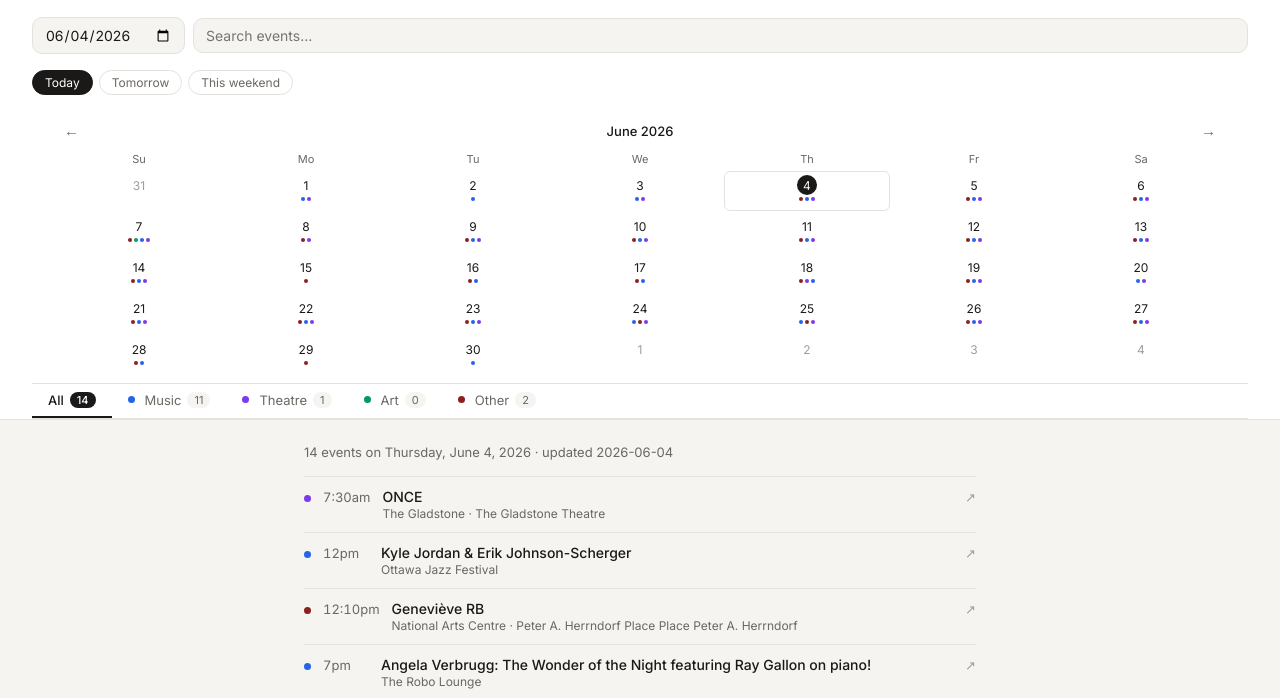
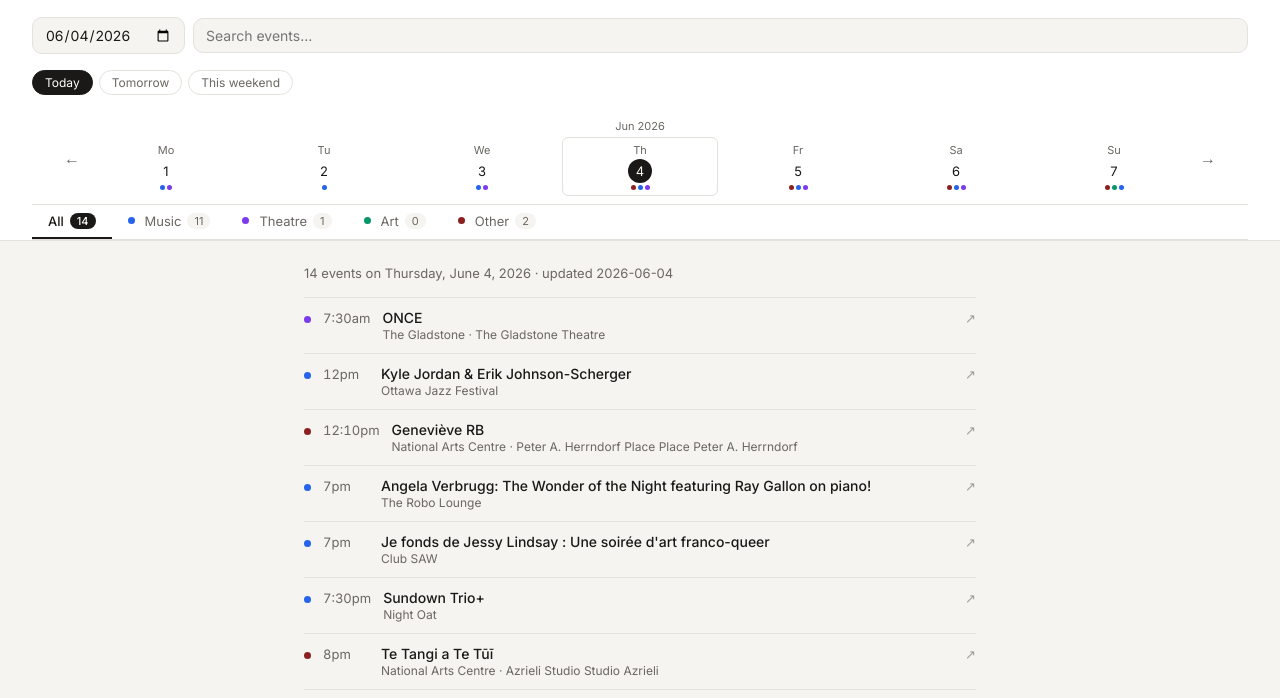
Before and after one commit to bartbols/OttawaEventFinder, a plain HTML site: page docs/index.html in a window 1280 px wide. Shown: the part 71-769 px from the top of the page. Drawn offline with Linux system fonts and the light colour scheme.

Commit message:
updated to weekly strip on desktop

```diff
--- a/docs/index.html
+++ b/docs/index.html
@@ -337,44 +337,31 @@
     }
 
     /* ── Calendar ── */
-    .cal-section { padding: 0.75rem 0 0.5rem; border-bottom: 0.5px solid var(--border); }
-    .cal-header { display: flex; align-items: center; justify-content: space-between; margin-bottom: 0.5rem; padding: 0 1.5rem; }
-    .cal-title { font-size: 13px; font-weight: 500; color: var(--text); }
-    .cal-nav { background: none; border: none; color: var(--muted); cursor: pointer; font-size: 15px; padding: 2px 8px; border-radius: var(--radius); font-family: inherit; }
-    .cal-nav:hover { color: var(--text); background: var(--surface); }
-    .cal-grid { display: grid; grid-template-columns: repeat(7, 1fr); gap: 1px; padding: 0 1.5rem; }
-    .cal-dow { text-align: center; font-size: 11px; color: var(--muted); padding: 2px 0 4px; }
-    .cal-day { border-radius: 6px; padding: 3px 2px; text-align: center; cursor: pointer; min-height: 40px; display: flex; flex-direction: column; align-items: center; gap: 2px; border: 0.5px solid transparent; }
-    .cal-day:hover:not(.cal-empty) { background: var(--surface); }
-    .cal-day.cal-selected { background: var(--surface); border-color: var(--border); }
-    .cal-empty { cursor: default; }
-    .cal-day-num { font-size: 12px; color: var(--text); width: 20px; height: 20px; display: flex; align-items: center; justify-content: center; border-radius: 50%; }
-    .cal-today-num { background: var(--text) !important; color: var(--bg) !important; }
-    .cal-other-month { color: var(--hint) !important; }
-    .cal-dots { display: flex; gap: 2px; justify-content: center; min-height: 6px; flex-wrap: wrap; max-width: 22px; }
+    .cal-section { padding: 0.5rem 0 0.25rem; border-bottom: 0.5px solid var(--border); }
+    .cal-header { display: none; }
+    .cal-grid { display: none; }
     .cal-dot { width: 4px; height: 4px; border-radius: 50%; flex-shrink: 0; }
-    @media (max-width: 480px) { .cal-grid, .cal-header { padding: 0 0.75rem; } }
 
-    /* ── Week strip (mobile) ── */
-    .week-strip { display: none; }
+    /* ── Week strip (all screen sizes) ── */
+    .week-strip { display: flex; align-items: center; gap: 0; padding: 0.25rem 1.5rem 0.25rem; }
+    .week-strip-nav { background: none; border: none; color: var(--muted); cursor: pointer; font-size: 16px; padding: 4px 8px; font-family: inherit; flex-shrink: 0; }
+    .week-strip-nav:hover { color: var(--text); }
+    .week-strip-inner { flex: 1; display: flex; flex-direction: column; gap: 2px; }
+    .week-strip-month { font-size: 11px; color: var(--muted); text-align: center; padding-bottom: 2px; }
+    .week-strip-days { display: grid; grid-template-columns: repeat(7, 1fr); gap: 2px; }
+    .week-day { display: flex; flex-direction: column; align-items: center; gap: 2px; padding: 5px 2px; border-radius: 6px; cursor: pointer; border: 0.5px solid transparent; }
+    .week-day:hover { background: var(--surface); }
+    .week-day.cal-selected { background: var(--surface); border-color: var(--border); }
+    .week-day-label { font-size: 11px; color: var(--muted); }
+    .week-day-num { font-size: 13px; color: var(--text); width: 24px; height: 24px; display: flex; align-items: center; justify-content: center; border-radius: 50%; }
+    .week-day-num.cal-today-num { background: var(--text); color: var(--bg); }
+    .week-dots { display: flex; gap: 2px; justify-content: center; min-height: 5px; }
+    .week-dot { width: 5px; height: 5px; border-radius: 50%; }
+
     @media (max-width: 700px) {
-      .cal-section .cal-grid { display: none; }
-      .cal-section .cal-header { display: none; }
-      .week-strip { display: flex; align-items: center; gap: 0; padding: 0.25rem 0.75rem 0.25rem; }
+      .week-strip { padding: 0.25rem 0.75rem 0.25rem; }
       .cal-section { padding: 0.25rem 0 0.25rem; }
-      .week-strip-nav { background: none; border: none; color: var(--muted); cursor: pointer; font-size: 16px; padding: 4px 6px; font-family: inherit; flex-shrink: 0; }
-      .week-strip-nav:hover { color: var(--text); }
-      .week-strip-inner { flex: 1; display: flex; flex-direction: column; gap: 2px; }
-      .week-strip-month { font-size: 11px; color: var(--muted); text-align: center; padding-bottom: 2px; }
-      .week-strip-days { display: grid; grid-template-columns: repeat(7, 1fr); gap: 1px; }
-      .week-day { display: flex; flex-direction: column; align-items: center; gap: 2px; padding: 4px 2px; border-radius: 6px; cursor: pointer; border: 0.5px solid transparent; }
-      .week-day:hover { background: var(--surface); }
-      .week-day.cal-selected { background: var(--surface); border-color: var(--border); }
-      .week-day-label { font-size: 10px; color: var(--muted); }
-      .week-day-num { font-size: 13px; color: var(--text); width: 22px; height: 22px; display: flex; align-items: center; justify-content: center; border-radius: 50%; }
-      .week-day-num.cal-today-num { background: var(--text); color: var(--bg); }
-      .week-dots { display: flex; gap: 2px; justify-content: center; min-height: 5px; }
-      .week-dot { width: 4px; height: 4px; border-radius: 50%; }
+      .week-day-num { font-size: 12px; width: 22px; height: 22px; }
     }
   </style>
 </head>
```
